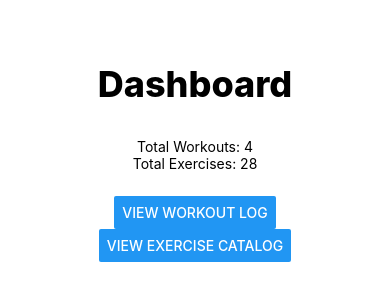
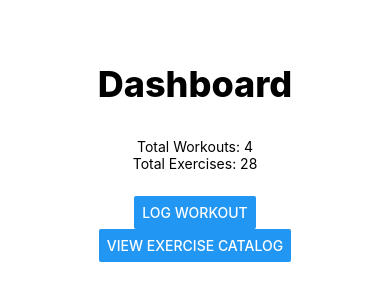
Before and after one commit to lairebear/git-fit-reactnative, a React Native app: screen /dashboard in a window 390 px wide. Shown: the part 260-560 px from the top of the page. Built offline with nearby package versions, Linux system fonts and the light colour scheme.

Commit message:
changed 'view workout log' to 'log workout'

```diff
--- a/app/dashboard.tsx
+++ b/app/dashboard.tsx
@@ -9,7 +9,7 @@ const Dashboard = () => {
         <Text>Total Workouts: 4</Text>
         <Text>Total Exercises: 28</Text>
       </View>
-      <Button title="View Workout Log" onPress={() => Alert.alert('Navigate to Workout Log')} />
+      <Button title="Log Workout" onPress={() => Alert.alert('Navigate to Workout Log')} />
         {/* <NavButton label="Workout Log" onPress={() => router.push("/workoutlog")} /> */}
       <Button title="View Exercise Catalog" onPress={() => Alert.alert('Navigate to Exercise Catalog')} />
         {/* <NavButton label="Exercise Catalog" onPress={() => router.push("/exercisecatalog")} /> */}
@@ -19,7 +19,6 @@ const Dashboard = () => {
     </View>
   );
 };
-
 
 const styles = StyleSheet.create({
     container: { flex: 1, padding: 24, justifyContent: "center", alignItems: "center", backgroundColor: "#ffffff" },
```
